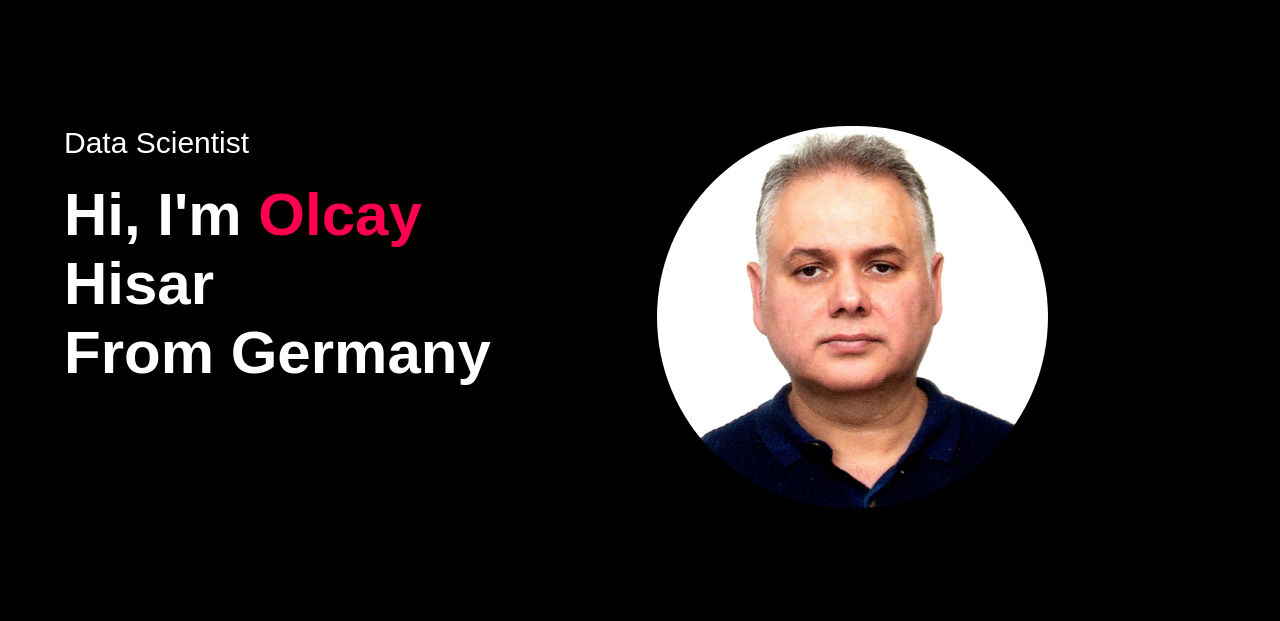
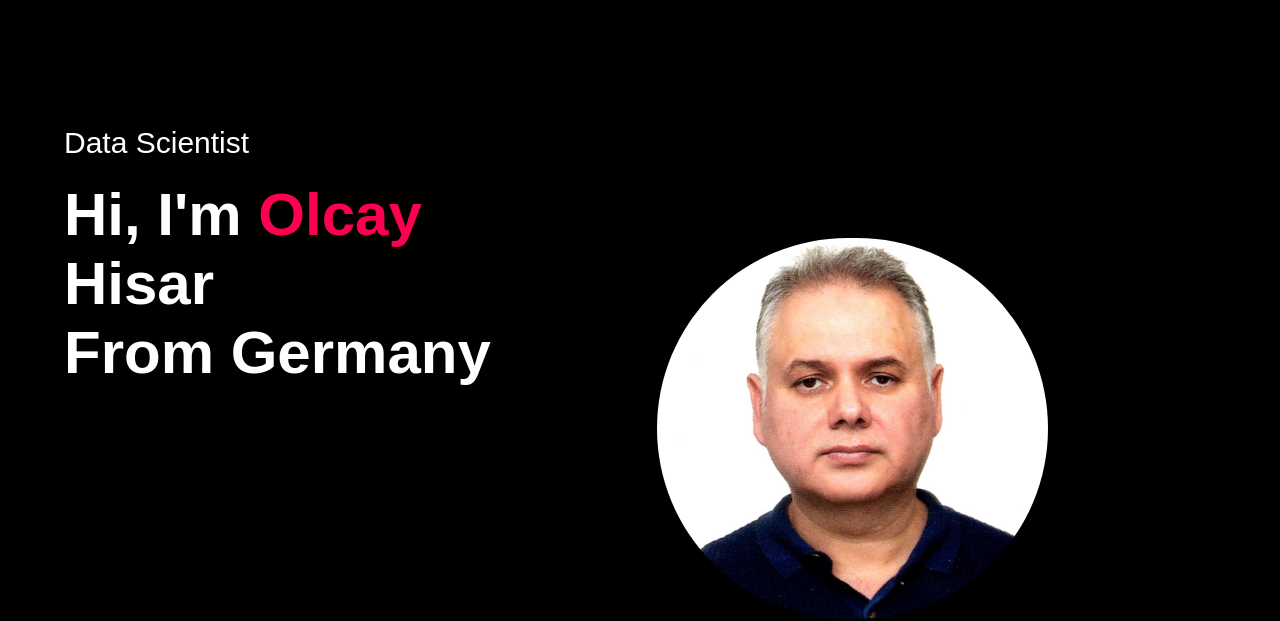
Before and after one commit to ohisar/olcay_hisar, a plain HTML site: page olcay_hisar_web/index.html in a window 1280 px wide. Shown: the part 192-813 px from the top of the page. Drawn offline with Linux system fonts and the light colour scheme.

Commit message:
Update style.css

```diff
--- a/olcay_hisar_web/style.css
+++ b/olcay_hisar_web/style.css
@@ -96,7 +96,7 @@ nav ul li a:hover:after{
 
 .image-content img {
     padding: 0% 0;
-    margin-top: 0%;
+    margin-top: 20%;
     max-width: 70%;
     height: auto;
     border-radius: 400px; /* İstersen oval köşe için */
```
